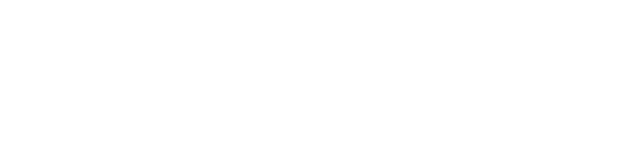
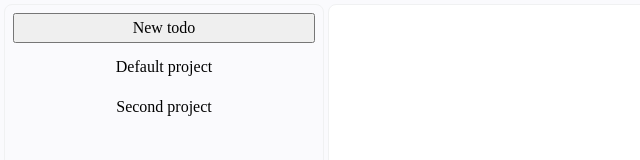
Before and after one commit to max-ldx/odin-todo-list, a website built with webpack: page src/template.html in a window 1280 px wide. Shown: the whole page, without its empty margins (0-640 px from the left). Built offline with nearby package versions, Linux system fonts and the light colour scheme.

Commit message:
Add basic static UI

```diff
--- a/src/style.css
+++ b/src/style.css
@@ -0,0 +1,121 @@
+/*
+  Josh's Custom CSS Reset
+  https://www.joshwcomeau.com/css/custom-css-reset/
+*/
+
+*,
+*::before,
+*::after {
+    box-sizing: border-box;
+}
+
+*:not(dialog) {
+    margin: 0;
+}
+
+@media (prefers-reduced-motion: no-preference) {
+    html {
+        interpolate-size: allow-keywords;
+    }
+}
+
+body {
+    line-height: 1.5;
+    -webkit-font-smoothing: antialiased;
+}
+
+img,
+picture,
+video,
+canvas,
+svg {
+    display: block;
+    max-width: 100%;
+}
+
+input,
+button,
+textarea,
+select {
+    font: inherit;
+}
+
+p,
+h1,
+h2,
+h3,
+h4,
+h5,
+h6 {
+    overflow-wrap: break-word;
+}
+
+p {
+    text-wrap: pretty;
+}
+
+h1,
+h2,
+h3,
+h4,
+h5,
+h6 {
+    text-wrap: balance;
+}
+
+/* Styling */
+:root {
+    --border-radius: .5rem;
+    --color-primary: #fafafd;
+    --color-secondary: #ffffff;
+    --color-tertiary: #f0f1f2;
+    --color-active: #d6d6d6;
+    --spacing-small: .25rem;
+}
+
+body {
+    display: grid;
+    height: 100vh;
+    background: var(--color-primary);
+}
+
+.app {
+    display: grid;
+    grid-template-columns: 20rem 4fr;
+    gap: var(--spacing-small);
+    padding: var(--spacing-small);
+}
+
+.sidebar {
+    display: grid;
+    grid-template-rows: auto 1fr;
+    gap: var(--spacing-small);
+    border-radius: var(--border-radius);
+    padding: 8px;
+    border: 1px solid var(--color-tertiary);
+}
+
+.new-todo-button {}
+
+.project {
+    padding: .5rem;
+    background: none;
+    border: none;
+    border-radius: var(--border-radius);
+}
+
+.project:active {
+    background: var(--color-active);
+}
+
+.projects {
+    display: grid;
+    align-content: start;
+
+}
+
+.content {
+    background: var(--color-secondary);
+    border: 1px solid var(--color-tertiary);
+    border-radius: var(--border-radius);
+}
--- a/src/template.html
+++ b/src/template.html
@@ -8,7 +8,16 @@
 </head>
 
 <body>
-
+    <div class="app">
+        <div class="sidebar">
+            <button class="new-todo-button">New todo</button>
+            <div class="projects">
+                <button class="project">Default project</button>
+                <button class="project">Second project</button>
+            </div>
+        </div>
+        <main class="content"></main>
+    </div>
 </body>
 
 </html>
```
